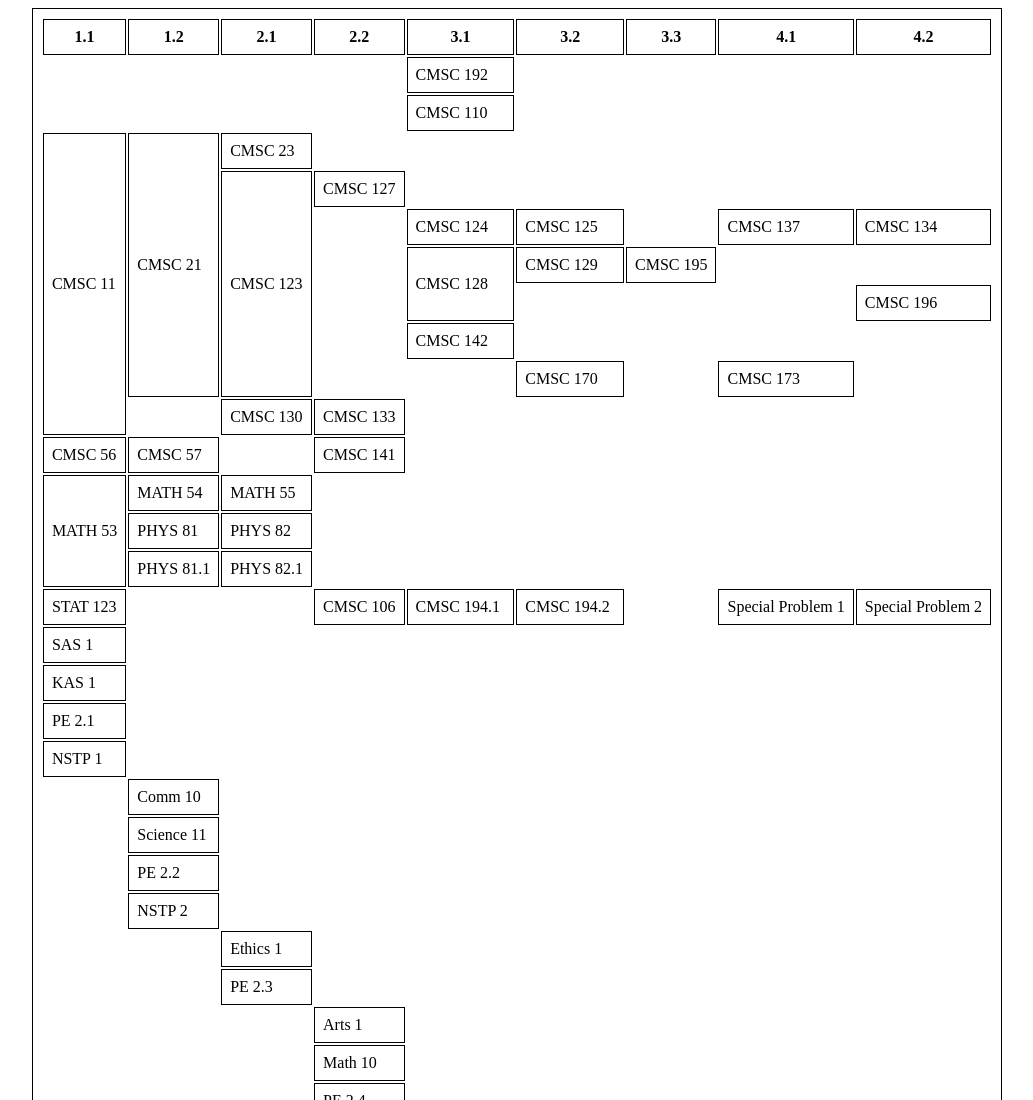
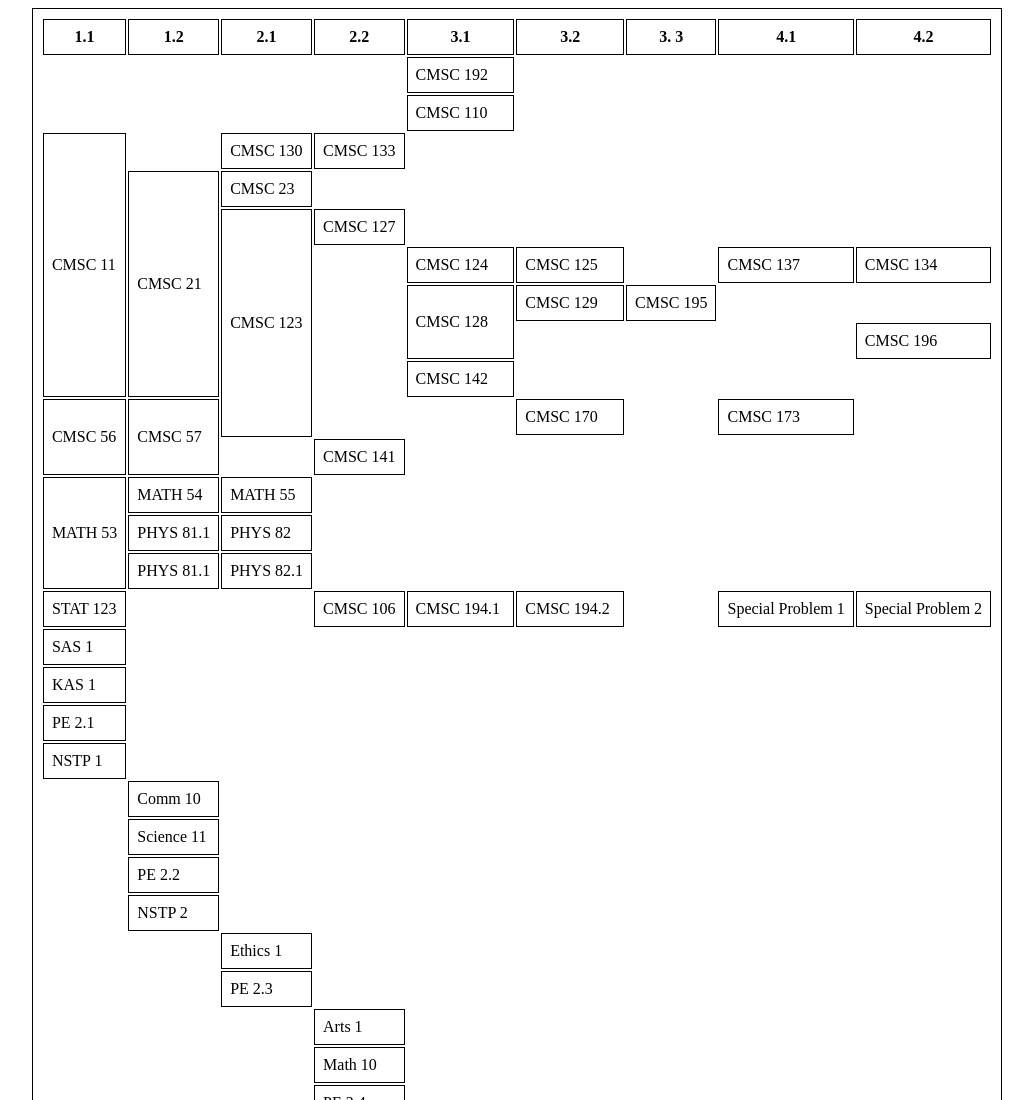
Before and after one commit to cmsc166-study-planner/study-planner, a plain HTML site: page course.html in a window 1280 px wide. Shown: the top 1100 px of the page, without its empty margins (123-1156 px from the left). Drawn offline with Linux system fonts and the light colour scheme.

Commit message:
Arranged the blocks for some 11, 123, 57

```diff
--- a/course.html
+++ b/course.html
@@ -16,33 +16,36 @@
             <th id="two-second-sem">2.2</th>
             <th id="three-first-sem">3.1</th>
             <th id="three-second-sem">3.2</th>
-            <th id="three-third-sem">3.3</th>
+            <th id="three-third-sem">3. 3</th>
             <th id="four-first-sem">4.1</th>
             <th id="four-second-sem">4.2</th>
         </tr>
         <tr>
-            <td class="empty" colspan="4"></td>
+            <td class="empty" rowspan="2" colspan="4"></td>
             <td id="cs-192">CMSC 192</td>
-            <td class="empty" colspan="4"></td>
+            <td class="empty" rowspan="5" colspan="4"></td>
         </tr>
         <tr>
-            <td class="empty" colspan="4"></td>
             <td id="cs-110">CMSC 110</td>
-            <td class="empty" colspan="4"></td>
         </tr>
         <tr>
-            <td id="cs-11" rowspan="8">CMSC 11</td>
-            <td id="cs-21" rowspan="7">CMSC 21</td>
-            <td id=cs-23>CMSC 23</td>
-            <td class="empty" colspan="6"></td>
+            <td id="cs-11" rowspan="7">CMSC 11</td>
+            <td class="empty"></td>
+            <td id="cs-130">CMSC 130</td>
+            <td id="cs-133">CMSC 133</td>
+            <td class="empty" rowspan="3"></td>
         </tr>
         <tr>
-            <td id="cs-123" rowspan="6">CMSC 123</td>
-            <td id="cs-127">CMSC 127</td>
-            <td class="empty" colspan="5"></td>
+            <td id="cs-21" rowspan="6">CMSC 21</td>
+            <td id=cs-23>CMSC 23</td>
+            <td class="empty"></td>
         </tr>
         <tr>
-            <td class="empty" rowspan="5"></td>
+            <td id="cs-123" rowspan="7">CMSC 123</td>
+            <td id="cs-127">CMSC 127</td>
+        </tr>
+        <tr>
+            <td class="empty" rowspan="6"></td>
             <td id="cs-124">CMSC 124</td>
             <td id="cs-125">CMSC 125</td>
             <td class="empty"></td>
@@ -61,24 +64,23 @@
         </tr>
         <tr>
             <td id="cs-142">CMSC 142</td>
-            <td class="empty" colspan="4"></td>
+            <td class="empty"></td>
         </tr>
         <tr>
+            <td id="cs-56" rowspan="3">CMSC 56</td>
+            <td id="cs-57" rowspan="3">CMSC 57</td>
             <td class="empty"></td>
-            <td id="cs-170">CMSC 170</td>
+            <td id="CMSC-170">CMSC 170</td>
             <td class="empty" rowspan="31"></td>
-            <td id="cs-173">CMSC 173</td>
-            <td class="empty" rowspan="6"></td>
+            <td id="CMSC-173">CMSC 173</td>
+            <td class="empty"></td>
         </tr>
         <tr>
-            <td class="empty"></td>
-            <td id="cs-130">CMSC 130</td>
-            <td id="cs-133">CMSC 133</td>
+            <!-- <td id="cs-56" rowspan="2">CMSC 56</td>
+            <td id="cs-57" rowspan="2">CMSC 57</td> -->
             <td class="empty" rowspan="5" colspan="5"></td>
         </tr>
         <tr>
-            <td id="cs-56">CMSC 56</td>
-            <td id="cs-57">CMSC 57</td>
             <td class="empty"></td>
             <td id="cs-141">CMSC 141</td>
         </tr>
@@ -86,9 +88,10 @@
             <td id="math-53" rowspan="3">MATH 53</td>
             <td id="math-54">MATH 54</td>
             <td id="math-55">MATH 55</td>
+            <td class="empty" rowspan="3"></td>
         </tr>
         <tr>
-            <td id="phys-81">PHYS 81</td>
+            <td id="phys-811">PHYS 81.1</td>
             <td id="phys-82">PHYS 82</td>
         </tr>
         <tr>
```
